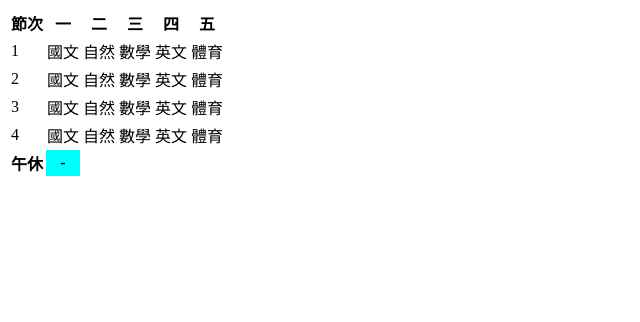
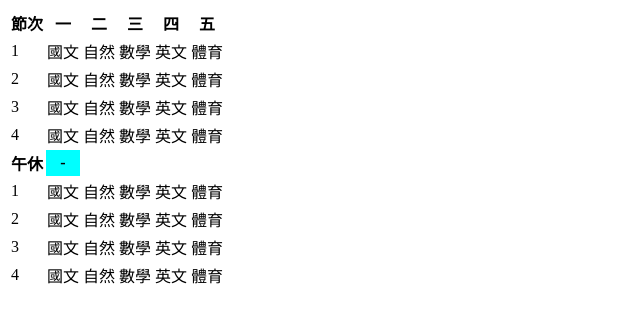
Before and after one commit to rueiyang051/html-practice01, a plain HTML site: page week-05/class.html in a window 1280 px wide. Shown: the whole page, without its empty margins (0-640 px from the left). Drawn offline with Linux system fonts and the light colour scheme.

Commit message:
課表(改)

```diff
--- a/week-05/class.html
+++ b/week-05/class.html
@@ -49,6 +49,38 @@
     <tr>
         <th>午休</th>
         <th coslpan="5" style="background: aqua">-<th>
+    <tr>
+        <td>1</td>
+        <td>國文</td>
+        <td>自然</td>
+        <td>數學</td>
+        <td>英文</td>
+        <td>體育</td>
+    </tr>
+    <tr>
+        <td>2</td>
+        <td>國文</td>
+        <td>自然</td>
+        <td>數學</td>
+        <td>英文</td>
+        <td>體育</td>
+    </tr>
+    <tr>
+        <td>3</td>
+        <td>國文</td>
+        <td>自然</td>
+        <td>數學</td>
+        <td>英文</td>
+        <td>體育</td>
+    </tr>
+    <tr>
+        <td>4</td>
+        <td>國文</td>
+        <td>自然</td>
+        <td>數學</td>
+        <td>英文</td>
+        <td>體育</td>
+    </tr>
 
 </table>
 
```
